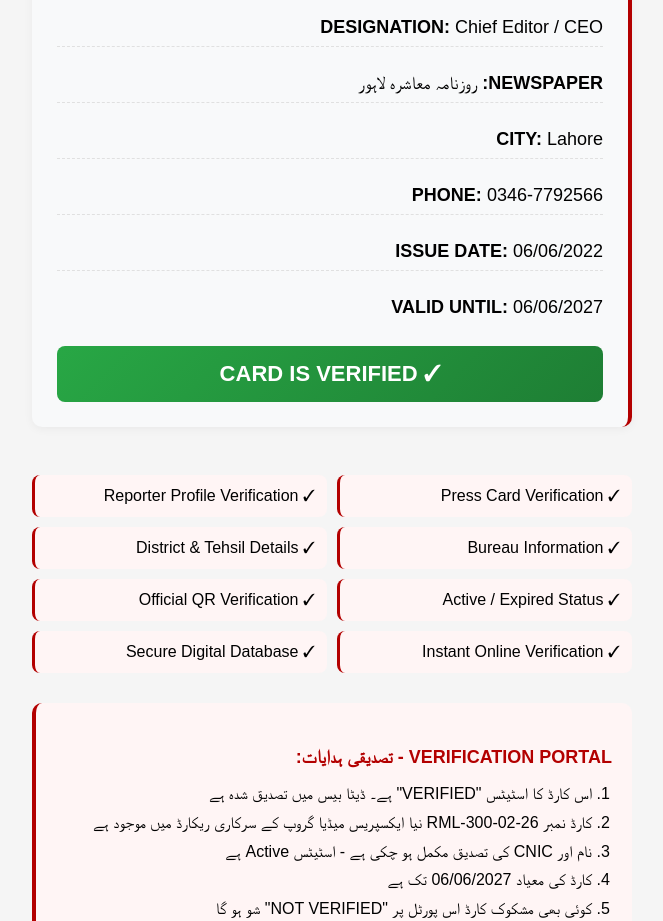
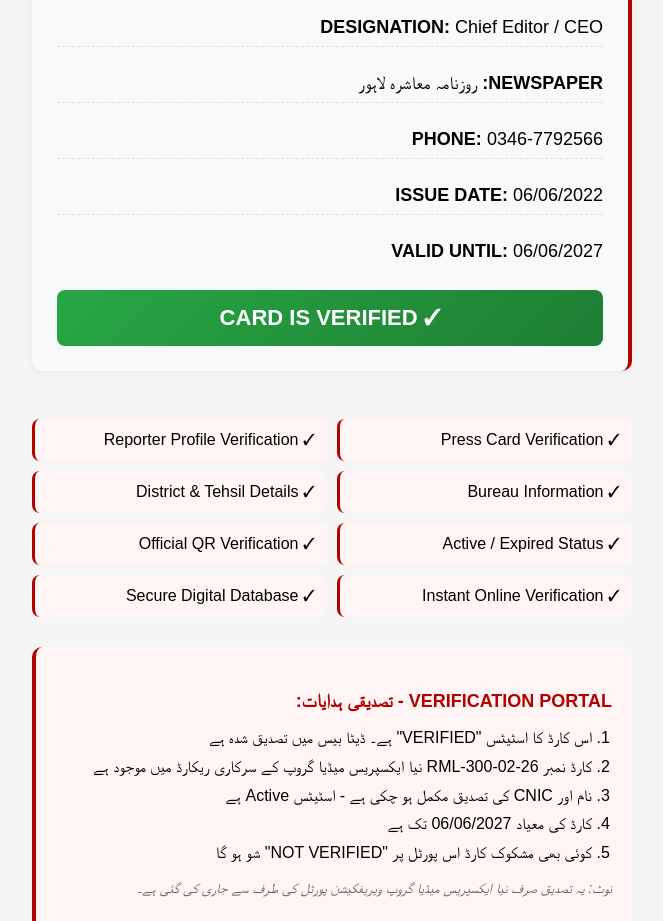
Before and after one commit to sohailakash338/rml-300-02-26, a plain HTML site: page index.html in a window 1280 px wide. Shown: the part 800-1721 px from the top of the page, without its empty margins (308-971 px from the left). Drawn offline with Linux system fonts and the light colour scheme.

Commit message:
Remove CITY detail from card details section

```diff
--- a/index.html
+++ b/index.html
@@ -29,7 +29,7 @@ body {font-family: 'Jameel Noori Nastaleeq', Arial, sans-serif; background: #f5f
   </div>
 </div>
 
-<!-- کارڈ ڈیٹیل -->
+<!-- کارڈ ڈیٹیل - CITY ہٹا دی -->
 <div style="max-width:600px; margin:0 auto; background:#f8f9fa; padding:25px; border-radius:10px; border-right:4px solid #b30000; box-shadow:0 2px 10px rgba(0,0,0,0.05);">
 <h3 style="text-align:center; color:#b30000; font-size:22px; margin-bottom:20px; font-weight:700;">CARD DETAILS</h3>
 <p style="margin-bottom:12px; font-size:18px; padding:8px 0; border-bottom:1px dashed #e0e0e0;"><strong>PRESS CARD NUMBER:</strong> RML-300-02-26</p>
@@ -37,7 +37,6 @@ body {font-family: 'Jameel Noori Nastaleeq', Arial, sans-serif; background: #f5f
 <p style="margin-bottom:12px; font-size:18px; padding:8px 0; border-bottom:1px dashed #e0e0e0;"><strong>CNIC:</strong> 33202-3211081-7</p>
 <p style="margin-bottom:12px; font-size:18px; padding:8px 0; border-bottom:1px dashed #e0e0e0;"><strong>DESIGNATION:</strong> Chief Editor / CEO</p>
 <p style="margin-bottom:12px; font-size:18px; padding:8px 0; border-bottom:1px dashed #e0e0e0;"><strong>NEWSPAPER:</strong> روزنامہ معاشرہ لاہور</p>
-<p style="margin-bottom:12px; font-size:18px; padding:8px 0; border-bottom:1px dashed #e0e0e0;"><strong>CITY:</strong> Lahore</p>
 <p style="margin-bottom:12px; font-size:18px; padding:8px 0; border-bottom:1px dashed #e0e0e0;"><strong>PHONE:</strong> 0346-7792566</p>
 <p style="margin-bottom:12px; font-size:18px; padding:8px 0; border-bottom:1px dashed #e0e0e0;"><strong>ISSUE DATE:</strong> 06/06/2022</p>
 <p style="margin-bottom:20px; font-size:18px; padding:8px 0;"><strong>VALID UNTIL:</strong> 06/06/2027</p>
```
